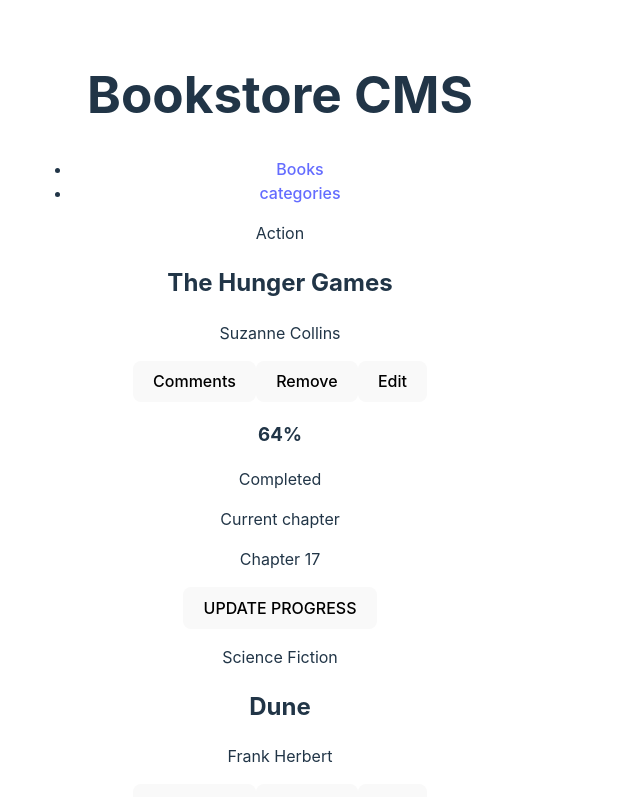
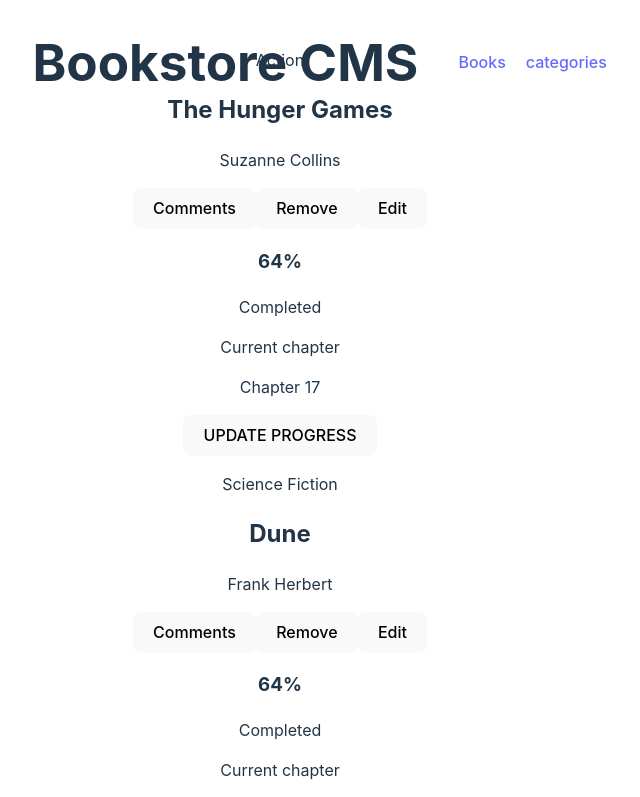
Before and after one commit to Luffytaro22/Bookstore, a React (Vite) app: page / in a window 1280 px wide. Shown: the top 797 px of the page, without its empty margins (360-1000 px from the left). Built offline with nearby package versions, Linux system fonts and the light colour scheme.

Commit message:
Include the styles into the navBar component

```diff
--- a/src/components/navBar.jsx
+++ b/src/components/navBar.jsx
@@ -1,4 +1,5 @@
 import { NavLink, Outlet } from 'react-router-dom';
+import styles from '../styles/navBar.module.css';
 
 const links = [
   {
@@ -14,12 +15,12 @@ const links = [
 export default function NavBar() {
   return (
     <>
-      <div className="header">
+      <div className={styles.header}>
         <h1>Bookstore CMS</h1>
         <nav>
-          <ul className="navList">
+          <ul className={styles.navList}>
             {links.map((link) => (
-              <li className="navLinks" key={link.text}>
+              <li className={styles.navLinks} key={link.text}>
                 <NavLink to={link.path}>{link.text}</NavLink>
               </li>
             ))}
```
